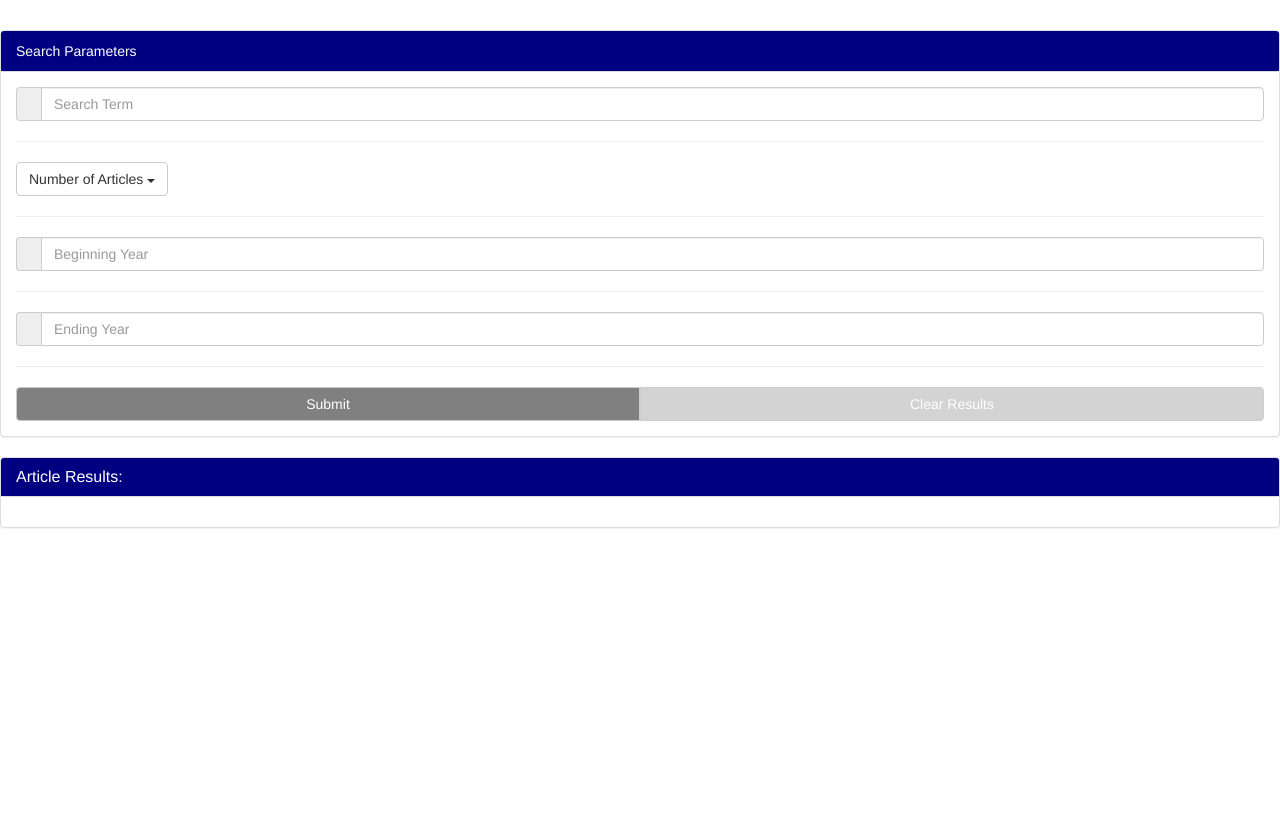
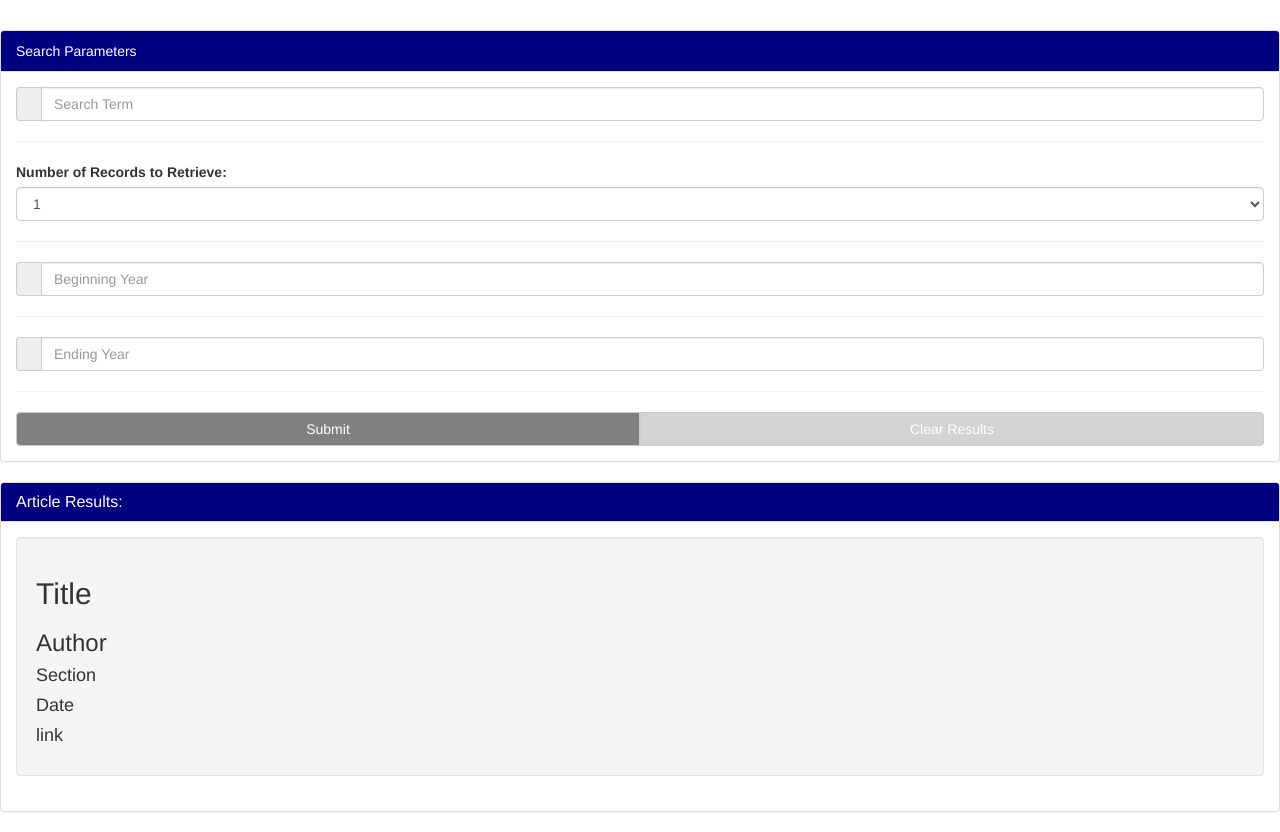
Before and after one commit to 71emj/New-York-Times-Article-Search, a plain HTML site: page index.html in a window 1280 px wide. Shown: the part 201-1033 px from the top of the page. Before the commit the page ends 800 px from the top, so only its background shows below. Drawn offline with nearby package versions, Linux system fonts and the light colour scheme.

Commit message:
updated html doc to closer resemble that of example

```diff
--- a/index.html
+++ b/index.html
@@ -37,16 +37,13 @@
 
             <hr>
 
-            <div class="dropdown">
-                <button class="btn btn-default dropdown-toggle" type="button" id="dropdownMenu1" data-toggle="dropdown" aria-haspopup="true" aria-expanded="true">
-                Number of Articles
-                <span class="caret"></span>
-                </button>
-                <ul class="dropdown-menu" aria-labelledby="dropdownMenu1">
-                    <li><a id="one">1</a></li>
-                    <li><a id="five">5</a></li>
-                    <li><a id="ten">10</a></li>
-                </ul>
+            <div class="form-group">
+                <label for="se1">Number of Records to Retrieve:</label>
+                <select class="form-control" id="sel1">
+                    <option value="1">1</option>
+                    <option value="5 selected">5</option>
+                    <option value="10">10</option>
+                </select>
             </div>
 
             <hr>
@@ -83,6 +80,13 @@
         </div>
         <div class="panel-body">
             <div id="resultArticles">
+                <div class="well">
+                    <h2>Title</h2>
+                    <h3>Author</h3>
+                    <h4>Section</h4>
+                    <h4>Date</h4>
+                    <h4>link</h4>
+                </div>
 
             </div>
         </div>
```
